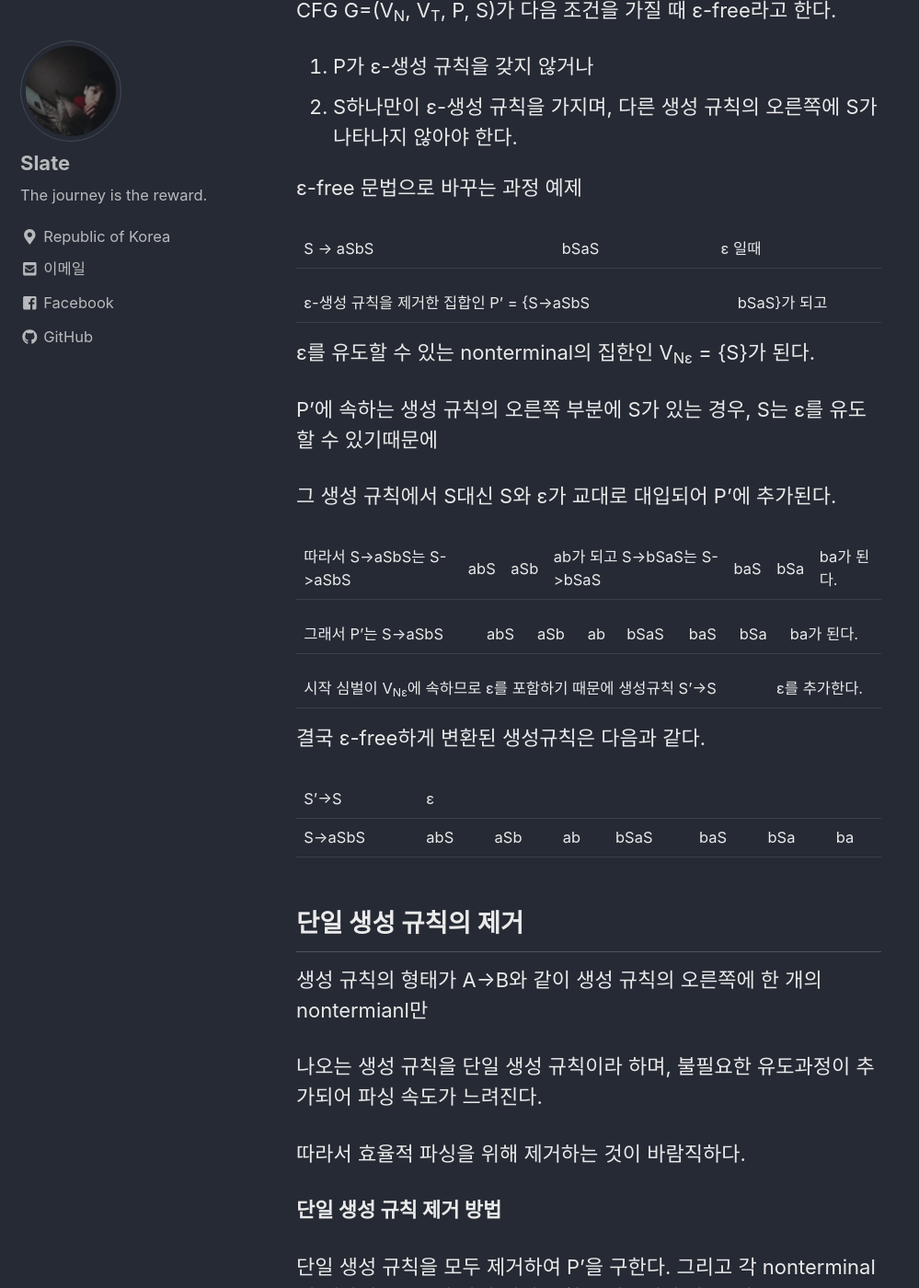
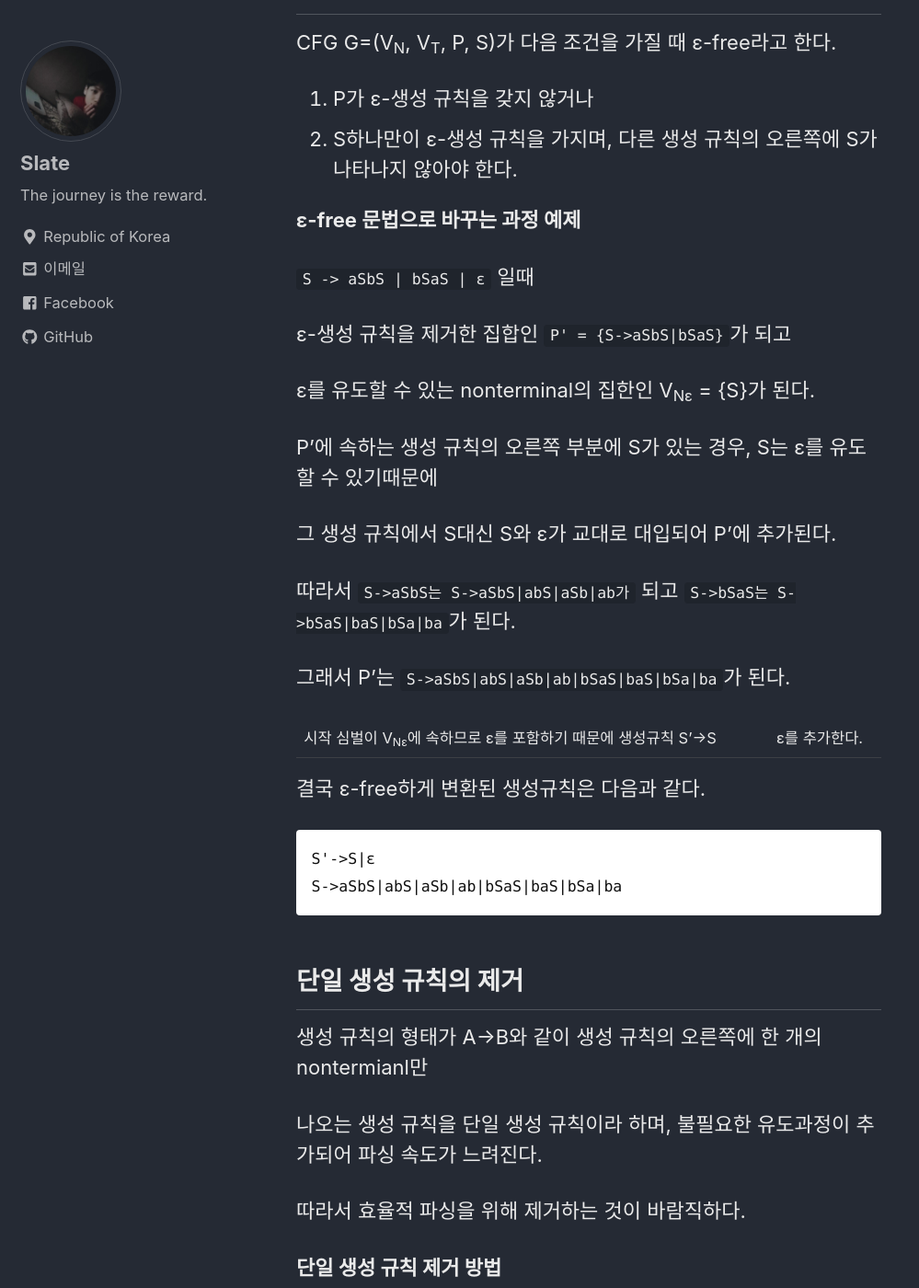
Before and after one commit to lesslate/lesslate.github.io, a Jekyll site: the page built from _posts/Compiler/2018-11-05-Context-free문법 문법 변환.md, in a window 1280 px wide and 1400 px high, scrolled down 2852 px. Shown: the whole window at 92% size, without its empty margins (0-999 px from the left). Built offline with Jekyll 4.4.1, drawn with Linux system fonts in a browser that asks for light colours; nearby versions of some CDN libraries; comment, search, counter and statistics services are not loaded; some of the changed text lies outside the part shown.

Commit message:
Update _posts/Compiler/2018-11-05-Context-free문법 문법 변환.md

````diff
--- a/_posts/Compiler/2018-11-05-Context-free문법 문법 변환.md
+++ b/_posts/Compiler/2018-11-05-Context-free문법 문법 변환.md
@@ -15,32 +15,34 @@
 
 ## 필요 없는 생성 규칙 제거
 
+
+
 문장을 생성하는데 적용할 수 없는 생성 규칙들은 제거할 수 있다.
 
 
-방법1 Terminating nonterminal 을 구하는 방법
+### 방법1 Terminating nonterminal 을 구하는 방법
 
-**Terminating nonterminal
+**Terminating nonterminal**
 
 어떤 nonterminal 심벌이 terminal 스트링을 유도할 수 있을 때,
 ``terminating nonterminal``이라 한다.
 
-예제
-P={S->A, S->B, B->a}에서 terminating nonterminal을 구해보자
+**예제**
+P={S->A, S->B, B->a}에서 ``terminating nonterminal``을 구해보자
 
-V<sub>N</sub><sup>`</sup>은 생성 규칙의 오른쪽이 모두 terminal만으로 이루어진
+V<sub>N</sub><sup>'</sup>은 생성 규칙의 오른쪽이 모두 terminal만으로 이루어진
 생성규칙의 lhs이므로 B와 S를 가지게 된다.
 
-V<sub>N</sub><sup>`</sup>={B,S}
+V<sub>N</sub><sup>'</sup>={B,S}
 
-따라서 V<sub>N</sub>-V<sub>N</sub><sup>`</sup> = {S,A,B} - {B,S} = {A}
+따라서 V<sub>N</sub> - V<sub>N</sub><sup>'</sup> = {S,A,B} - {B,S} = {A}
 
 이다. 그러므로 A를 가진 모든 생성규칙을 제거하면 P' = {S->B, B->a}가 된다.
 
 
-방법2 도달 가능한 심벌을 구하는 방법
+### 방법2 도달 가능한 심벌을 구하는 방법
 
-예제
+**예제**
 ```
 S->aB
 A->aB | aC
@@ -58,23 +60,23 @@
 ```
 
 따라서 도달 불가능한 심벌은
-
+```
 V-V'={S,A,B,C,a,b} - {S,a,B,C,b} = {A}
-
+```
 이고 도달 불가능한 심벌을 가진 모든 생성규칙을 제거하면
-
+```
 P' = {S->aB, B->C, C->b}가 된다.
-
+```
 
 주어진 문법으로부터 필요 없는 생성 규칙을 제거하기 위해서는 위의 방법1을 적용하고 방법2를 적용한다.
 
-예제
-
+**예제**
+```
 P = {S->aS, S->A, S->B, A->aA, B->a, C->aa}일 때
-
+```
 terminal 스트링을 유도할 수 있는 nonterminal(Terminating Nonterminal)은
 
-V<sub>N</sub>-V<sub>N</sub><sup>`</sup> = {B,C,S}가 된다.
+V<sub>N</sub>-V<sub>N</sub><sup>'</sup> = {B,C,S}가 된다.
 
 따라서 A가 terminal 스트링을 생성할 수 없는 nonterminal 이므로
 
@@ -96,11 +98,11 @@
 1. P가 ε-생성 규칙을 갖지 않거나
 2. S하나만이 ε-생성 규칙을 가지며, 다른 생성 규칙의 오른쪽에 S가 나타나지 않아야 한다.
 
-ε-free 문법으로 바꾸는 과정 예제
+**ε-free 문법으로 바꾸는 과정 예제**
 
-S -> aSbS | bSaS | ε 일때
+```S -> aSbS | bSaS | ε``` 일때
 
-ε-생성 규칙을 제거한 집합인 P' = {S->aSbS|bSaS}가 되고
+ε-생성 규칙을 제거한 집합인 ```P' = {S->aSbS|bSaS}```가 되고
 
 ε를 유도할 수 있는 nonterminal의 집한인 V<sub>Nε</sub> = {S}가 된다.
 
@@ -108,17 +110,17 @@
 
 그 생성 규칙에서 S대신 S와 ε가 교대로 대입되어 P'에 추가된다.
 
-따라서 S->aSbS는 S->aSbS|abS|aSb|ab가 되고 S->bSaS는 S->bSaS|baS|bSa|ba가 된다.
+따라서 ```S->aSbS는 S->aSbS|abS|aSb|ab가``` 되고 ```S->bSaS는 S->bSaS|baS|bSa|ba```가 된다.
 
-그래서 P'는 S->aSbS|abS|aSb|ab|bSaS|baS|bSa|ba가 된다.
+그래서 P'는 ```S->aSbS|abS|aSb|ab|bSaS|baS|bSa|ba```가 된다.
 
 시작 심벌이 V<sub>Nε</sub>에 속하므로 ε를 포함하기 때문에 생성규칙 S'->S|ε를 추가한다.
 
 결국 ε-free하게 변환된 생성규칙은 다음과 같다.
-
+```
 S'->S|ε
 S->aSbS|abS|aSb|ab|bSaS|baS|bSa|ba
-
+```
 
 
 ## 단일 생성 규칙의 제거
@@ -146,7 +148,7 @@
 ```
 P'은 단일 생성 규칙을 모두 제거한 것으로 다음과 같다.
 
-P' = {E->E+T, T->T*F, F->(E), F->a}
+```P' = {E->E+T, T->T*F, F->(E), F->a}```
 
 그리고 각 nontermianl에 대하여 다음을 반복한다.
 
@@ -158,11 +160,11 @@
 
 다음과 같다.
 
-P'={E->E+T|T*F|(E)|a, T->T*F, F->(E), F->a}
+```P'={E->E+T|T*F|(E)|a, T->T*F, F->(E), F->a}```
 
 두 번째로 V<sub>NT</sub>={F}가 된다. 마찬가지로 적용하면
 
-P'={E->E+T|T*F|(E)|a, T->T*F|(E)|a, F->(E),F->a}
+```P'={E->E+T|T*F|(E)|a, T->T*F|(E)|a, F->(E),F->a}```
 
 마지막으로 V<sub>NF</sub>=ø 이므로 추가되는 생성 규칙이 없다.
 
````
